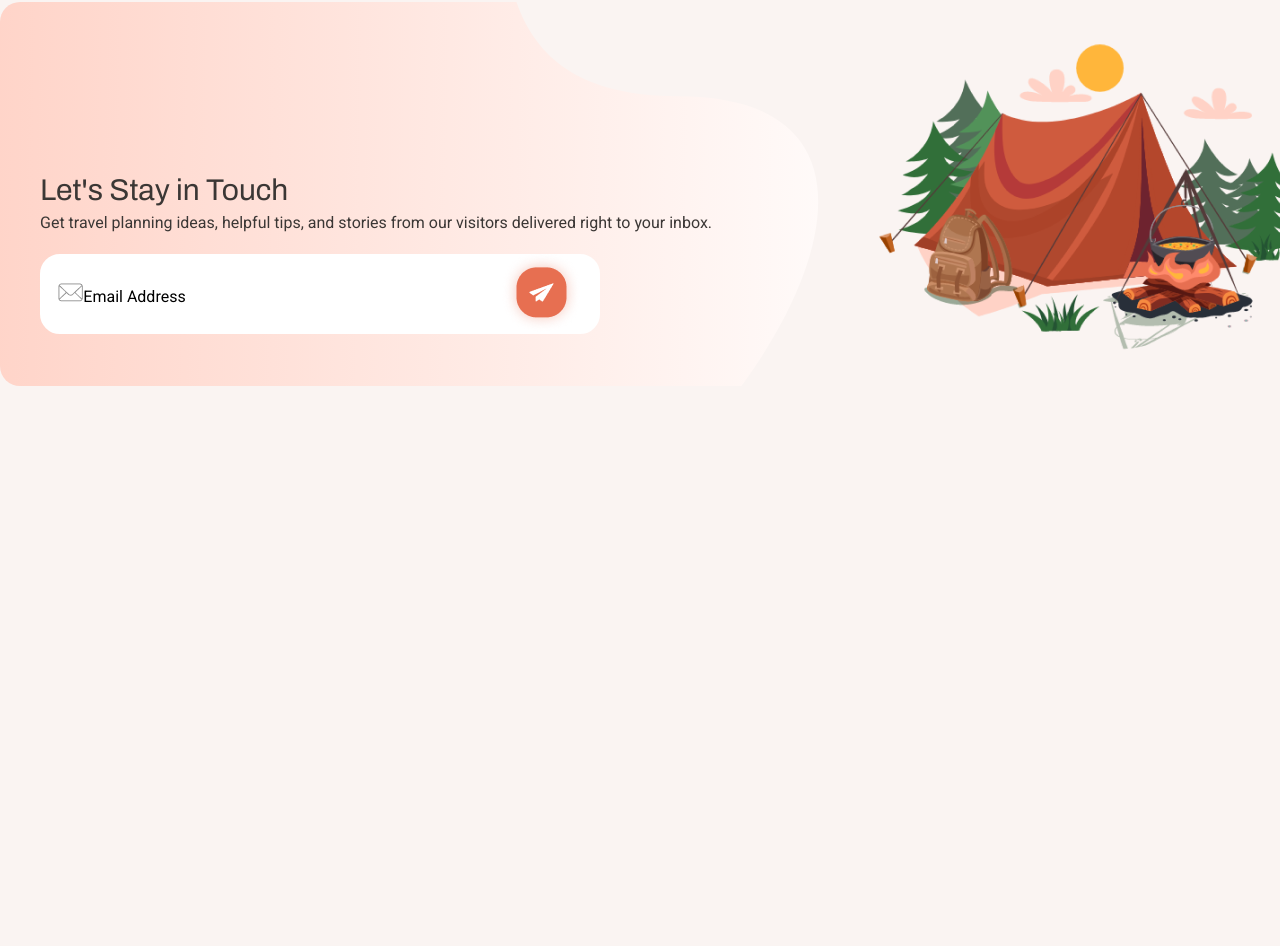
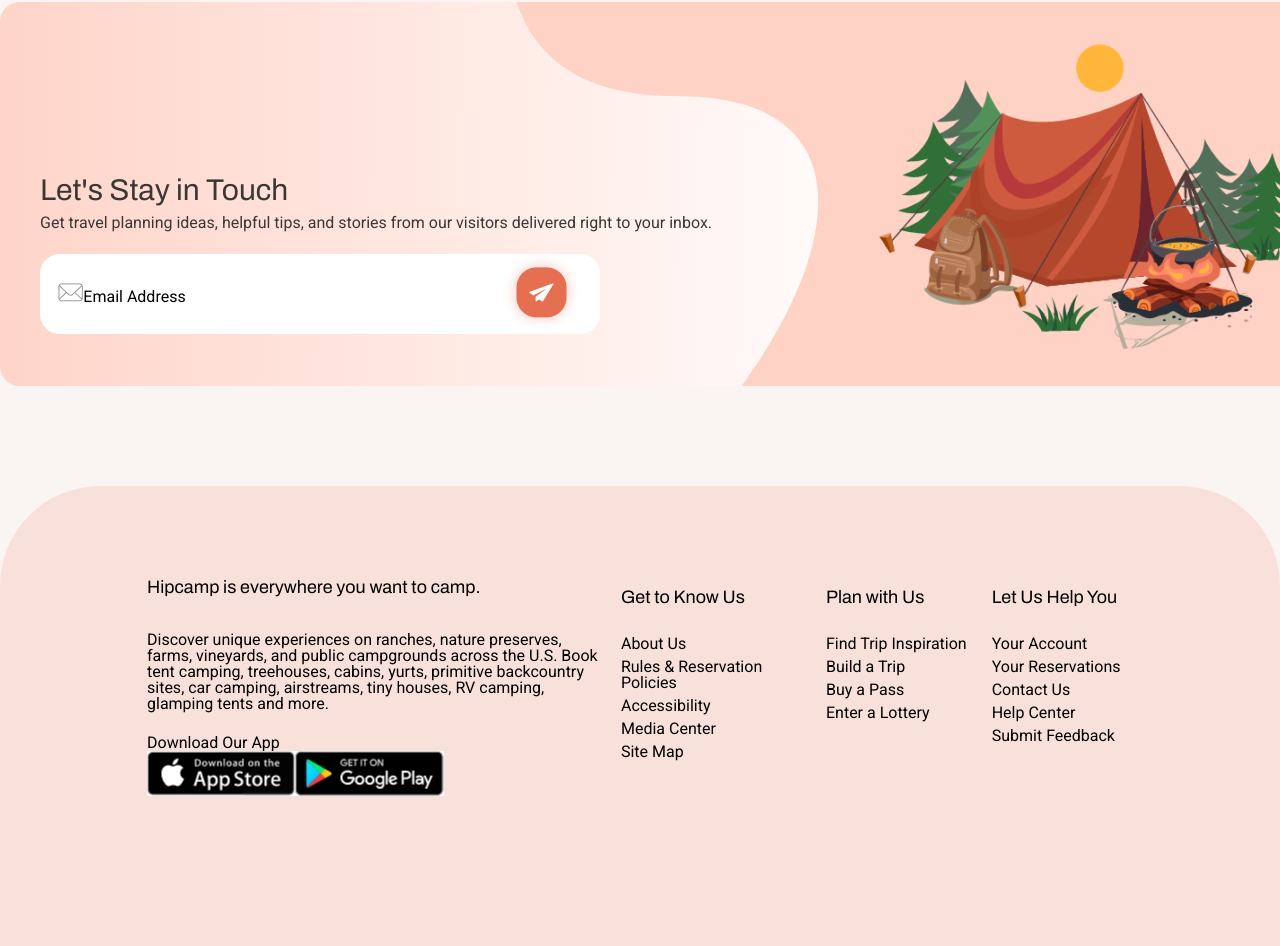
Before and after one commit to giga33/homework7, a plain HTML site: page index.html in a window 1280 px wide. Shown: the part 2652-3598 px from the top of the page. Before the commit the page ends 3038 px from the top, so only its background shows below. Drawn offline with Linux system fonts and the light colour scheme.

Commit message:
footer added

```diff
--- a/css/style.css
+++ b/css/style.css
@@ -27,34 +27,33 @@
   display: flex;
   align-items: center;
   column-gap: 40px;
-
 }
 
 .nav-list {
   display: flex;
   column-gap: 15px;
-    color: #D2D2D2;
+  color: #d2d2d2;
 }
-  .list-item a{
-    color: #D2D2D2;
+.list-item a {
+  color: #d2d2d2;
   font-family: Roboto;
   font-size: 16px;
   font-style: normal;
   font-weight: 400;
 }
-  .btns-section a{
-    color: #D2D2D2;
+.btns-section a {
+  color: #d2d2d2;
   font-family: Roboto;
   font-size: 16px;
   font-style: normal;
   font-weight: 400;
 }
-  .sing-in{
+.sing-in {
   width: 100.68px;
   height: 41px;
   padding: 11px 25.651px 11px 26px;
   border-radius: 100px;
-    border: 1px solid #FFF;
+  border: 1px solid #fff;
 }
 
 .text-wrapper {
@@ -84,7 +83,7 @@
 .text-wrapper p {
   width: 498px;
   margin: auto;
-    color: #FFF;
+  color: #fff;
   text-align: center;
   font-family: Roboto;
   font-size: 18px;
@@ -113,25 +112,22 @@
   justify-content: center;
   flex-direction: column;
   align-items: center;
-    color: #3B3735;
+  color: #3b3735;
   text-align: center;
   font-family: Roboto;
   font-size: 16px;
   font-style: normal;
   font-weight: 400;
 }
-  .card img{
+.card img {
   width: 81px;
   height: 81px;
-
 }
-  .card-margine{
+.card-margine {
   margin-top: 15px;
   margin-bottom: 15px;
-
 }
-  .dest-div{
-
+.dest-div {
   align-items: center;
   margin: auto;
   width: 100px;
@@ -139,10 +135,10 @@
   margin-top: 60px;
   margin-bottom: 40px;
 }
-.dest-par{
+.dest-par {
   width: 335px;
   height: 81px;
-    color: #3B3735;
+  color: #3b3735;
   margin: auto;
   text-align: center;
   font-family: Archivo;
@@ -150,14 +146,14 @@
   font-style: normal;
   font-weight: 400;
 }
-  .img-section{
+.img-section {
   width: 1350px;
   height: 430px;
   display: flex;
   column-gap: 20px;
   margin: auto;
 }
-  .img-list{
+.img-list {
   border-radius: 20px;
   background-color: #fff;
   width: 320px;
@@ -165,41 +161,44 @@
   display: flex;
   align-items: center;
   flex-direction: column;
+  text-align: center;
 }
-  .readmore-btn{
+.img-wrap {
+  margin-top: 20px;
+}
+.readmore-btn {
   width: 180px;
   height: 50px;
   border-radius: 100px;
-    background: rgba(141, 141, 141, 0.10);
+  background: rgba(141, 141, 141, 0.1);
   display: flex;
   align-items: center;
   justify-content: center;
   margin-top: 40px;
 }
-  .img-par{
+.img-par {
   margin-top: 30px;
   margin-bottom: 15px;
 }
-  .view{
+.view {
   display: flex;
   width: 180px;
   height: 50px;
   justify-content: center;
   align-items: center;
   border-radius: 100px;
-    border: 1px solid #E76F51;
+  border: 1px solid #e76f51;
   margin: auto;
   margin-top: 50px;
   margin-bottom: 110px;
-
 }
-.email-sec{
+.email-sec {
   width: 1340px;
   height: 384px;
   margin: auto;
   background-image: url("../images/Path.svg");
   background-repeat: no-repeat;
-    background: #FFD2C6, #FFFFFF;
+  background-color: #ffd2c6;
   padding-left: 50px;
   display: flex;
   align-items: center;
@@ -207,30 +206,29 @@
   padding-left: 40px;
   padding-right: 40px;
   border-radius: 20px;
-
 }
-.email-side{
+.email-side {
   display: flex;
   flex-direction: column;
   margin-top: 120px;
 }
-.email-text2{
+.email-text2 {
   margin-top: 10px;
   margin-bottom: 23px;
-    color: #3B3735;
+  color: #3b3735;
   font-family: Roboto;
   font-size: 16px;
   font-style: normal;
   font-weight: 400;
 }
-.email-text1{
-    color: #3B3735;
+.email-text1 {
+  color: #3b3735;
   font-family: Archivo;
   font-size: 30px;
   font-style: normal;
   font-weight: 400;
 }
-.email-search{
+.email-search {
   display: flex;
   width: 560px;
   height: 80px;
@@ -238,9 +236,59 @@
   justify-content: center;
   align-items: center;
   border: solid white;
-    background-color: #FFF;
+  background-color: #fff;
   border-radius: 20px;
 }
-.email-marg{
+.email-marg {
   margin-right: 315px;
 }
+.footer {
+  width: 100%;
+  height: 460px;
+  border-radius: 100px 100px 0px 0px;
+  background: #f8e1db;
+  padding: 100px 147px;
+  margin-top: 100px;
+  display: flex;
+  justify-content: space-around;
+  align-items: center;
+}
+.footer-left {
+  width: 475px;
+  height: 277px;
+  display: flex;
+  flex-direction: column;
+  font-family: Roboto;
+  font-size: 16px;
+  font-style: normal;
+  font-weight: 400;
+}
+.footerdiv1-par {
+  margin-top: 13px;
+  margin-bottom: 23px;
+}
+.footer-right {
+  width: 540px;
+  height: 257px;
+  display: flex;
+  justify-content: space-around;
+}
+.right-div1 {
+  width: 180px;
+  height: 257px;
+}
+.right-div1,
+.right-div2,
+.right-div3 {
+  display: flex;
+  flex-direction: column;
+  row-gap: 7px;
+}
+.right-title,
+.left-title {
+  margin-bottom: 23px;
+  font-family: Archivo;
+  font-size: 18px;
+  font-style: normal;
+  font-weight: 400;
+}
--- a/index.html
+++ b/index.html
@@ -103,25 +103,25 @@
       </div>
       <div class="img-section">
         <div class="img-list">
-          <img src="images/image1.jpg" alt="nature" />
+          <img src="images/image1.jpg" class="img-wrap" alt="nature" />
           <p class="img-par">The Stuga</p>
           <p>Book unique camping experiences on over 300,000 campsites.</p>
           <div class="readmore-btn">Read More</div>
         </div>
         <div class="img-list">
-          <img src="images/image2.jpg" alt="nature" />
+          <img src="images/image2.jpg" class="img-wrap" alt="nature" />
           <p class="img-par">Tiny Cabin in the mountains</p>
           <p>Book unique camping experiences on over 300,000 campsites.</p>
           <div class="readmore-btn">Read More</div>
         </div>
         <div class="img-list">
-          <img src="images/image3.jpg" alt="nature" />
+          <img src="images/image3.jpg" class="img-wrap" alt="nature" />
           <p class="img-par">Dragonfly Tiny Cabin</p>
           <p>Book unique camping experiences on over 300,000 campsites.</p>
           <div class="readmore-btn">Read More</div>
         </div>
         <div class="img-list">
-          <img src="images/image4.jpg" alt="nature" />
+          <img src="images/image4.jpg" class="img-wrap" alt="nature" />
           <p class="img-par">Trickle Creek Ranch</p>
           <p>Book unique camping experiences on over 300,000 campsites.</p>
           <div class="readmore-btn">Read More</div>
@@ -129,25 +129,25 @@
       </div>
       <div class="img-section">
         <div class="img-list">
-          <img src="images/image5.jpg" alt="nature" />
+          <img src="images/image5.jpg" class="img-wrap" alt="nature" />
           <p class="img-par">The Hermitage Cabin</p>
           <p>Book unique camping experiences on over 300,000 campsites.</p>
           <div class="readmore-btn">Read More</div>
         </div>
         <div class="img-list">
-          <img src="images/image6.jpg" alt="nature" />
+          <img src="images/image6.jpg" class="img-wrap" alt="nature" />
           <p class="img-par">Kindred Spirits Cabin</p>
           <p>Book unique camping experiences on over 300,000 campsites.</p>
           <div class="readmore-btn">Read More</div>
         </div>
         <div class="img-list">
-          <img src="images/image7.jpg" alt="nature" />
+          <img src="images/image7.jpg" class="img-wrap" alt="nature" />
           <p class="img-par">The Summit Cabin</p>
           <p>Book unique camping experiences on over 300,000 campsites.</p>
           <div class="readmore-btn">Read More</div>
         </div>
         <div class="img-list">
-          <img src="images/image8.jpg" alt="nature" />
+          <img src="images/image8.jpg" class="img-wrap" alt="nature" />
           <p class="img-par">Luxury Tiny Beach Cabin</p>
           <p>Book unique camping experiences on over 300,000 campsites.</p>
           <div class="readmore-btn">Read More</div>
@@ -155,25 +155,25 @@
       </div>
       <div class="img-section">
         <div class="img-list">
-          <img src="images/image9.jpg" alt="nature" />
+          <img src="images/image9.jpg" class="img-wrap" alt="nature" />
           <p class="img-par">Ninovan on the Shore</p>
           <p>Book unique camping experiences on over 300,000 campsites.</p>
           <div class="readmore-btn">Read More</div>
         </div>
         <div class="img-list">
-          <img src="images/image10.jpg" alt="nature" />
+          <img src="images/image10.jpg" class="img-wrap" alt="nature" />
           <p class="img-par">Barrier island elevated tent</p>
           <p>Book unique camping experiences on over 300,000 campsites.</p>
           <div class="readmore-btn">Read More</div>
         </div>
         <div class="img-list">
-          <img src="images/image11.jpg" alt="nature" />
+          <img src="images/image11.jpg" class="img-wrap" alt="nature" />
           <p class="img-par">The Tree House</p>
           <p>Book unique camping experiences on over 300,000 campsites.</p>
           <div class="readmore-btn">Read More</div>
         </div>
         <div class="img-list">
-          <img src="images/image1.jpg" alt="nature" />
+          <img src="images/image1.jpg" class="img-wrap" alt="nature" />
           <p class="img-par">Red Lifeguard Stand</p>
           <p>Book unique camping experiences on over 300,000 campsites.</p>
           <div class="readmore-btn">Read More</div>
@@ -196,6 +196,49 @@
         </div>
         <div><img src="images/tent.png" alt="tent" /></div>
       </section>
+      <footer class="footer">
+        <div class="footer-left">
+          <p class="left-title">Hipcamp is everywhere you want to camp.</p>
+          <p class="footerdiv1-par">
+            Discover unique experiences on ranches, nature preserves, farms,
+            vineyards, and public campgrounds across the U.S. Book tent camping,
+            treehouses, cabins, yurts, primitive backcountry sites, car camping,
+            airstreams, tiny houses, RV camping, glamping tents and more.
+          </p>
+          <p>Download Our App</p>
+          <div>
+            <img src="images/app-store.jpg" alt="appstore" /><img
+              src="images/google-play.jpg"
+              alt=""
+            />
+          </div>
+        </div>
+        <div class="footer-right">
+          <div class="right-div1">
+            <div class="right-title"><p>Get to Know Us</p></div>
+            <p>About Us</p>
+            <p>Rules & Reservation Policies</p>
+            <p>Accessibility</p>
+            <p>Media Center</p>
+            <p>Site Map</p>
+          </div>
+          <div class="right-div2">
+            <div class="right-title"><p>Plan with Us</p></div>
+            <p>Find Trip Inspiration</p>
+            <p>Build a Trip</p>
+            <p>Buy a Pass</p>
+            <p>Enter a Lottery</p>
+          </div>
+          <div class="right-div3">
+            <div class="right-title"><p>Let Us Help You</p></div>
+            <p>Your Account</p>
+            <p>Your Reservations</p>
+            <p>Contact Us</p>
+            <p>Help Center</p>
+            <p>Submit Feedback</p>
+          </div>
+        </div>
+      </footer>
     </main>
   </body>
 </html>
```
Also changed, not shown: images/app-store.jpg (added), images/google-play.jpg (added). Lines whose indentation alone changed are shown as unchanged.
